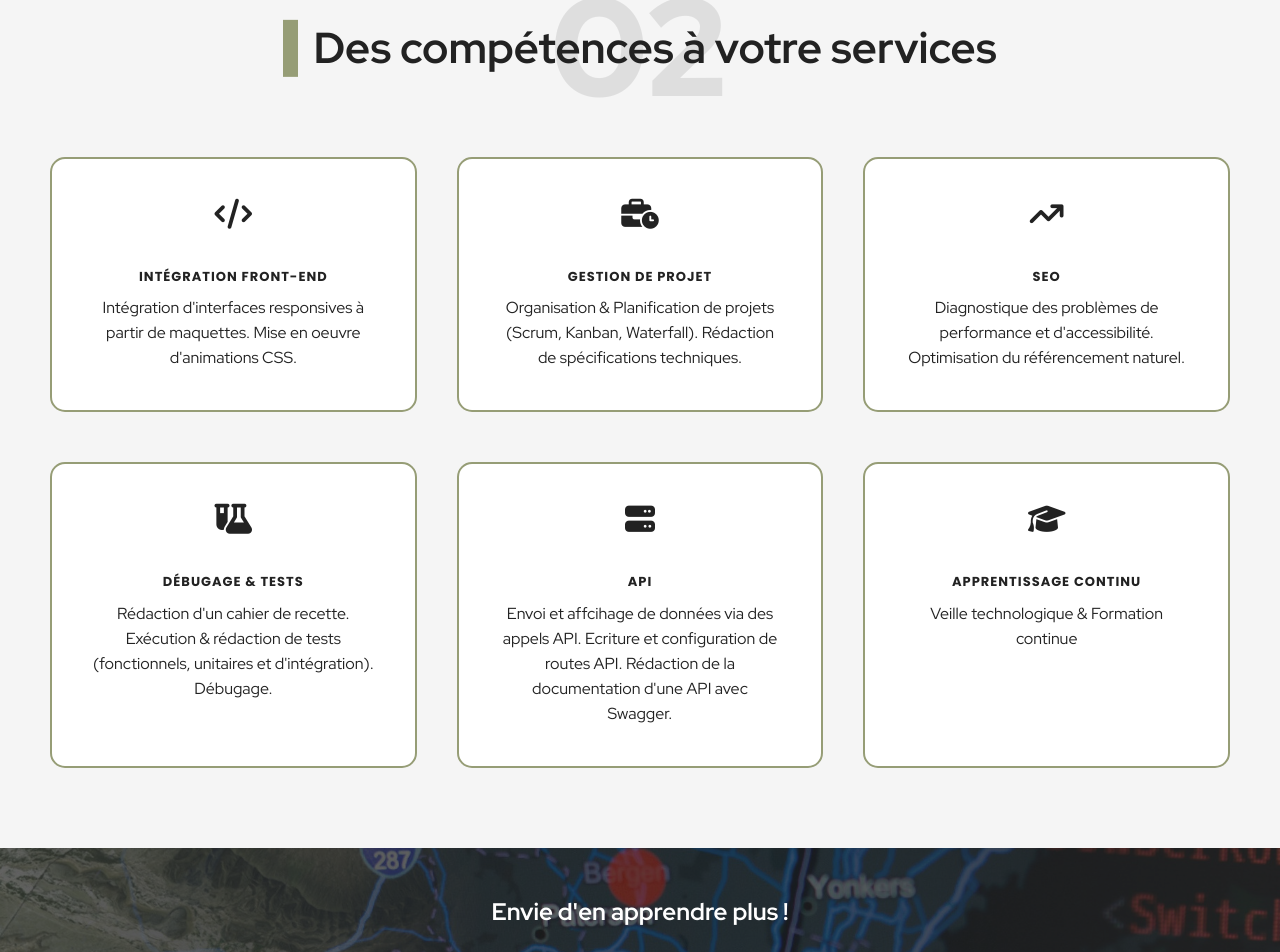
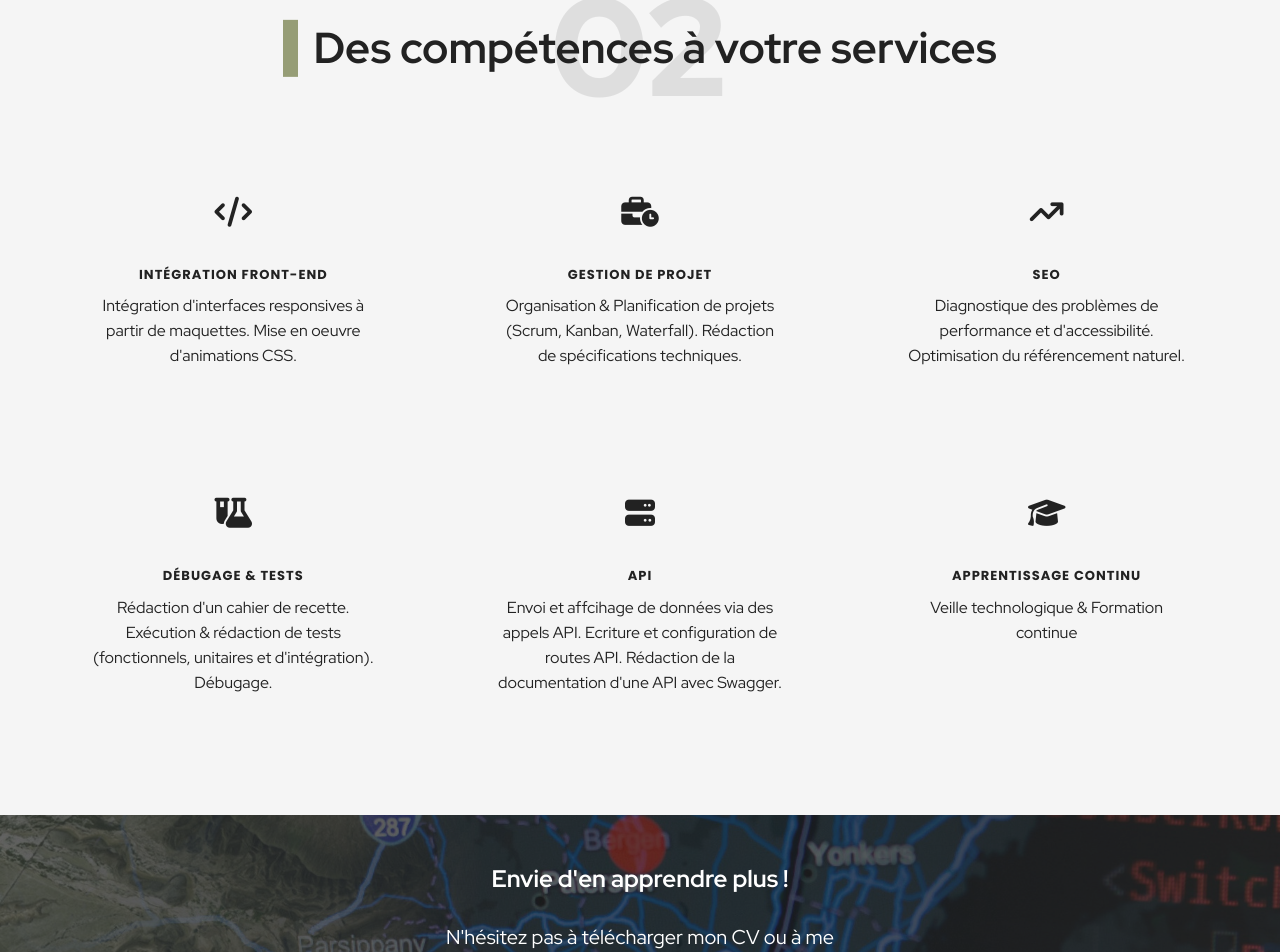
Before and after one commit to Amalynn/oc-iw-p12-portfolio, a React (Vite) app: page / in a window 1280 px wide. Shown: the part 891-1843 px from the top of the page. Built offline with nearby package versions, Linux system fonts and the light colour scheme.

Commit message:
Modal for projects section in progress

```diff
--- a/src/assets/styles/styles.css
+++ b/src/assets/styles/styles.css
@@ -217,8 +217,6 @@ a {
 .skill-card {
   padding: 40px;
   width: 100%;
-  background-color: #fff;
-  border: 2px solid #969d76;
   border-radius: 15px;
 }
 .skill-card-header {
--- /dev/null
+++ b/src/containers/Modal.jsx
@@ -0,0 +1,6 @@
+export default Modal() {
+    return (
+        <dialog className="modal">
+        </dialog>
+    )
+}
--- /dev/null
+++ b/src/scss/components/_modal.scss
@@ -0,0 +1,5 @@
+@use "../utils/variables" as var;
+@use "../utils/mixins" as m;
+
+.modal {
+}
--- a/src/scss/components/_skillCard.scss
+++ b/src/scss/components/_skillCard.scss
@@ -5,8 +5,6 @@
 .skill-card {
     padding: 40px;
     width: 100%;
-    background-color: var.$white-color;
-    border: 2px solid var.$secondary-color;
     border-radius: 15px;
 
     &-header {
@@ -21,7 +19,6 @@
     }
 
     &-body {
-
         h4 {
             font-size: 13px;
             font-weight: map.get(var.$font-weights, bold);
@@ -37,7 +34,7 @@
             margin-top: 10px;
             line-height: 25px;
 
-            @include m.media-breakpoints-up(lg){
+            @include m.media-breakpoints-up(lg) {
                 font-size: 16px;
             }
         }
--- a/src/scss/components/index.scss
+++ b/src/scss/components/index.scss
@@ -5,3 +5,4 @@
 @forward "./button";
 @forward "./filterButton";
 @forward "./projectCard";
+@forward "./modal";
```
Also changed, not shown: 1 other file (tests, documents, lock files or other folders).
